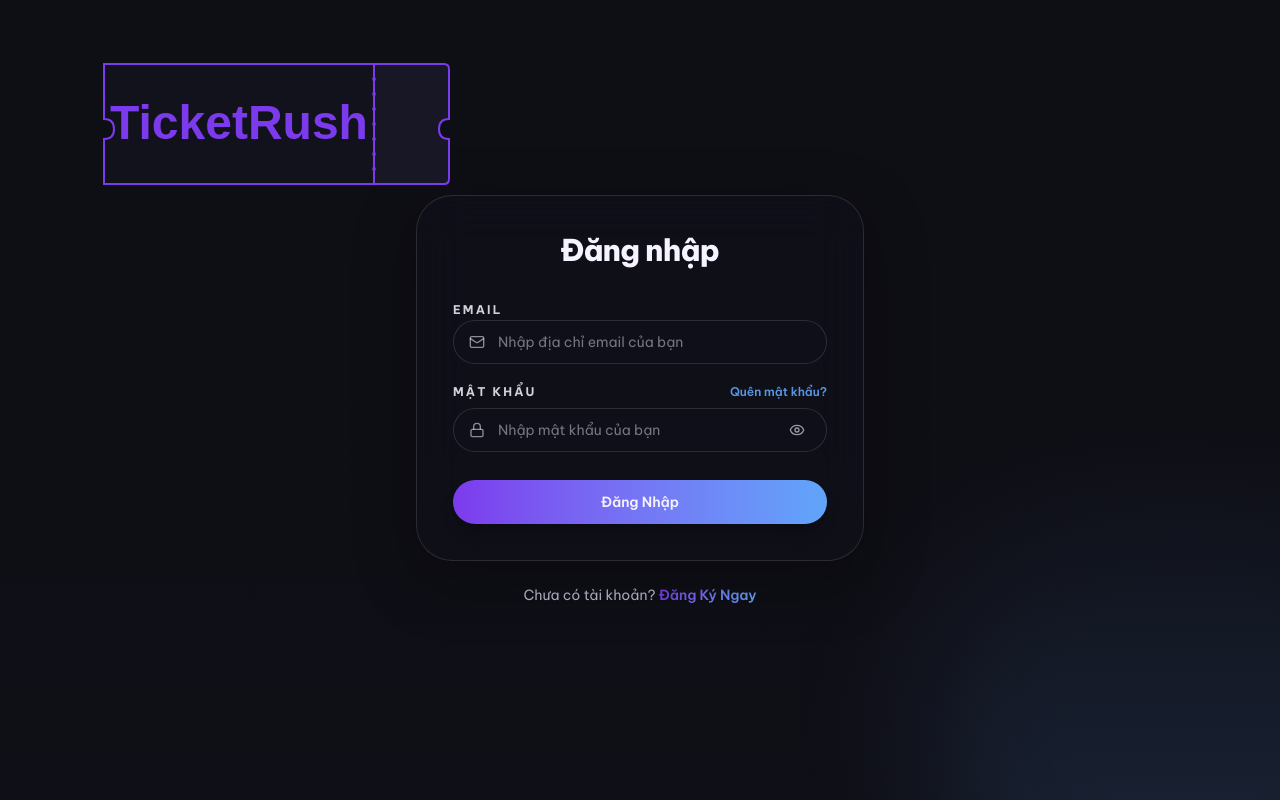
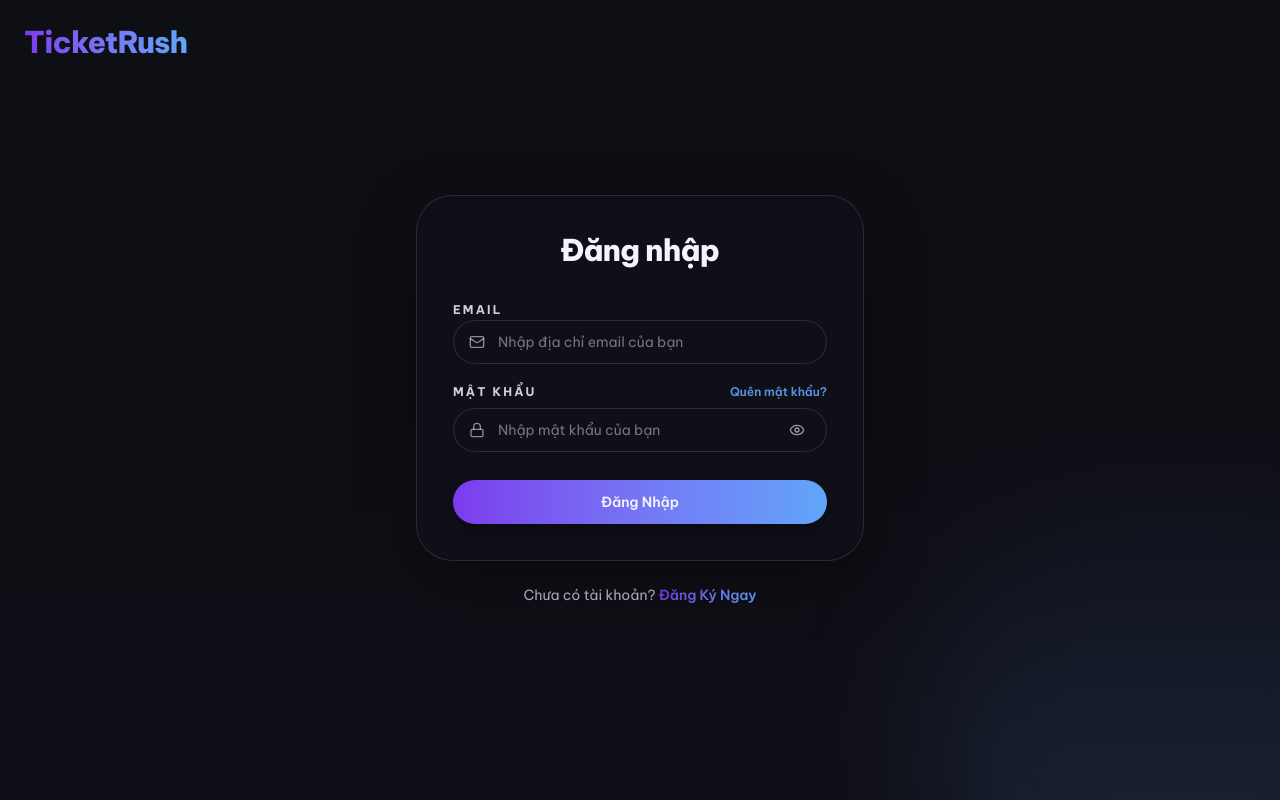
Before and after one commit to HieuPD123/TicketRush-Frontend, a Next.js app: page /login in a window 1280 px wide. Built offline with nearby package versions, Linux system fonts and the light colour scheme.

Commit message:
update logo

```diff
--- a/components/logo.tsx
+++ b/components/logo.tsx
@@ -1,274 +1,21 @@
-import { motion } from "framer-motion";
-import { useState } from "react";
+import Link from "next/link";
 
-interface LogoProps {
-  width?: number;
-  height?: number;
+type LogoProps = {
   className?: string;
-}
-
-export default function Logo({
-  width = 500,
-  height = 200,
-  className = ""
-}: LogoProps) {
-  const [isHovered, setIsHovered] = useState(false);
-
-  // Calculate scale factor based on default size (500x200)
-  const scale = Math.min(width / 500, height / 200);
-
+};
+export default function Logo({ className }: LogoProps) {
   return (
-    <div
-      className={`relative flex items-center justify-center cursor-pointer ${className}`}
-      style={{ width: `${width}px`, height: `${height}px` }}
-      onMouseEnter={() => setIsHovered(true)}
-      onMouseLeave={() => setIsHovered(false)}
+    <Link
+      href="/"
+      aria-label="TicketRush"
+      className={
+        "inline-flex select-none items-center font-extrabold tracking-tight transition hover:opacity-90 focus-visible:outline-none focus-visible:ring-4 focus-visible:ring-primary/20 " +
+        (className ?? "")
+      }
     >
-      {/* Wind effect particles container */}
-      <motion.div className="absolute inset-0 overflow-hidden pointer-events-none">
-        {isHovered && (
-          <>
-            {/* Horizontal wind streaks */}
-            {[...Array(12)].map((_, i) => (
-              <motion.div
-                key={`streak-${i}`}
-                className="absolute h-[2px] bg-gradient-to-r from-transparent via-white to-transparent"
-                style={{
-                  width: (80 + Math.random() * 120) * scale,
-                  left: -200 * scale,
-                  top: (30 + Math.random() * 100) * scale,
-                }}
-                initial={{ x: 0, opacity: 0 }}
-                animate={{
-                  x: [0, 700 * scale],
-                  opacity: [0, 0.8, 0.9, 0],
-                }}
-                transition={{
-                  duration: 0.4 + Math.random() * 0.2,
-                  delay: 0.15 + i * 0.02,
-                  ease: [0.4, 0, 0.2, 1],
-                }}
-              />
-            ))}
-
-            {/* Particle dots */}
-            {[...Array(8)].map((_, i) => (
-              <motion.div
-                key={`particle-${i}`}
-                className="absolute bg-white rounded-full"
-                style={{
-                  width: scale * 4,
-                  height: scale * 4,
-                  left: (250 + Math.random() * 50) * scale,
-                  top: (40 + Math.random() * 80) * scale,
-                }}
-                initial={{ scale: 0, opacity: 0 }}
-                animate={{
-                  x: [0, (100 + Math.random() * 150) * scale],
-                  y: [0, (-20 + Math.random() * 40) * scale],
-                  scale: [0, 1.5, 0.5, 0],
-                  opacity: [0, 1, 0.7, 0],
-                }}
-                transition={{
-                  duration: 0.5 + Math.random() * 0.3,
-                  delay: 0.2 + i * 0.03,
-                  ease: "easeOut",
-                }}
-              />
-            ))}
-
-            {/* Larger wind burst */}
-            <motion.div
-              className="absolute rounded-full bg-white/20 blur-xl"
-              style={{
-                width: 128 * scale,
-                height: 128 * scale,
-                left: 280 * scale,
-                top: 50 * scale,
-              }}
-              initial={{ scale: 0, opacity: 0 }}
-              animate={{
-                scale: [0, 2, 3],
-                opacity: [0, 0.3, 0],
-                x: [0, 150 * scale],
-              }}
-              transition={{
-                duration: 0.6,
-                delay: 0.15,
-                ease: "easeOut",
-              }}
-            />
-          </>
-        )}
-      </motion.div>
-
-      {/* Main ticket body */}
-      <motion.div className="absolute" style={{ transform: `scale(${scale})` }}>
-        <svg width="400" height="160" viewBox="0 0 400 160" className="overflow-visible">
-          <defs>
-            <filter id="sword-glow" x="-50%" y="-50%" width="200%" height="200%">
-              <feGaussianBlur stdDeviation="4" result="blur" />
-              <feMerge>
-                <feMergeNode in="blur" />
-                <feMergeNode in="SourceGraphic" />
-              </feMerge>
-            </filter>
-            <radialGradient id="flash-gradient">
-              <stop offset="0%" stopColor="#ffffff" stopOpacity="1" />
-              <stop offset="40%" stopColor="#7c3aed" stopOpacity="0.8" />
-              <stop offset="100%" stopColor="#7c3aed" stopOpacity="0" />
-            </radialGradient>
-          </defs>
-
-          {/* Main ticket part (remains after cut) */}
-          <motion.g
-            initial={{ x: 0, y: 0, scale: 1 }}
-            animate={{
-              x: isHovered ? [0, -6, 6, -3, 35] : 0,
-              y: isHovered ? [0, 3, -3, 2, 0] : 0,
-              scale: isHovered ? 1.05 : 1,
-            }}
-            transition={{
-              duration: 0.7,
-              delay: isHovered ? 0.15 : 0,
-              times: isHovered ? [0, 0.1, 0.2, 0.3, 1] : undefined,
-              ease: "easeOut"
-            }}
-            style={{ transformOrigin: "165px 80px" }}
-          >
-            {/* Ticket body */}
-            <path
-              d="M 30 20 L 300 20 L 300 140 L 30 140 L 30 95 Q 40 95 40 85 Q 40 75 30 75 Z"
-              fill="#12121c"
-              stroke="#7c3aed"
-              strokeWidth="2"
-            />
-
-            {/* Text */}
-            <text
-              x="165"
-              y="95"
-              textAnchor="middle"
-              fill="#7c3aed"
-              fontSize="48"
-              fontWeight="bold"
-              fontFamily="Arial, sans-serif"
-            >
-              TicketRush
-            </text>
-          </motion.g>
-
-          {/* Stub (the part that gets cut off) */}
-          <motion.g
-            initial={{ x: 0, y: 0, rotate: 0, opacity: 1 }}
-            animate={{
-              x: isHovered ? [0, 30, 180] : 0,
-              y: isHovered ? [0, -15, -60] : 0,
-              rotate: isHovered ? [0, 25, 75] : 0,
-              opacity: isHovered ? [1, 1, 0] : 1,
-            }}
-            transition={{
-              duration: 0.7,
-              delay: isHovered ? 0.15 : 0,
-              times: isHovered ? [0, 0.2, 1] : undefined,
-              ease: "easeOut"
-            }}
-            style={{ transformOrigin: "300px 80px" }}
-          >
-            <path
-              d="M 300 20 L 370 20 Q 375 20 375 25 L 375 75 Q 365 75 365 85 Q 365 95 375 95 L 375 135 Q 375 140 370 140 L 300 140 Z"
-              fill="#171726"
-              stroke="#7c3aed"
-              strokeWidth="2"
-            />
-
-            {/* Dashed line at intersection */}
-            <line
-              x1="300"
-              y1="20"
-              x2="300"
-              y2="140"
-              stroke="#7c3aed"
-              strokeWidth="2"
-              strokeDasharray="5,5"
-            />
-
-            {/* Perforation circles */}
-            {[35, 50, 65, 80, 95, 110, 125].map((y) => (
-              <circle
-                key={y}
-                cx="300"
-                cy={y}
-                r="2"
-                fill="#7c3aed"
-                opacity="0.8"
-              />
-            ))}
-          </motion.g>
-
-          {/* Slash Flash at intersection */}
-          <motion.circle
-            cx="300"
-            cy="80"
-            r="60"
-            fill="url(#flash-gradient)"
-            initial={{ scale: 0, opacity: 0 }}
-            animate={{
-              scale: isHovered ? [0, 1.5, 2.5] : 0,
-              opacity: isHovered ? [0, 1, 0] : 0,
-            }}
-            transition={{
-              duration: 0.25,
-              delay: isHovered ? 0.1 : 0,
-              ease: "easeOut"
-            }}
-            style={{ pointerEvents: "none" }}
-          />
-
-          {/* Cutting slash outer glow */}
-          <motion.path
-            d="M 340 -40 Q 300 80 260 200"
-            stroke="#7c3aed"
-            strokeWidth="10"
-            strokeLinecap="round"
-            fill="none"
-            filter="url(#sword-glow)"
-            initial={{ pathLength: 0, opacity: 0 }}
-            animate={{
-              pathLength: isHovered ? [0, 1] : 0,
-              opacity: isHovered ? [0, 1, 0] : 0,
-            }}
-            transition={{
-              duration: 0.25,
-              delay: isHovered ? 0.05 : 0,
-              ease: "easeOut",
-              opacity: { times: isHovered ? [0, 0.4, 1] : undefined }
-            }}
-            style={{ pointerEvents: "none" }}
-          />
-
-          {/* Cutting slash inner core */}
-          <motion.path
-            d="M 340 -40 Q 300 80 260 200"
-            stroke="#ffffff"
-            strokeWidth="3"
-            strokeLinecap="round"
-            fill="none"
-            initial={{ pathLength: 0, opacity: 0 }}
-            animate={{
-              pathLength: isHovered ? [0, 1] : 0,
-              opacity: isHovered ? [0, 1, 0] : 0,
-            }}
-            transition={{
-              duration: 0.25,
-              delay: isHovered ? 0.05 : 0,
-              ease: "easeOut",
-              opacity: { times: isHovered ? [0, 0.4, 1] : undefined }
-            }}
-            style={{ pointerEvents: "none" }}
-          />
-        </svg>
-      </motion.div>
-    </div>
+      <span className="bg-gradient-to-r from-primary to-secondary bg-clip-text text-transparent">
+        TicketRush
+      </span>
+    </Link>
   );
 }
--- a/components/navbar.tsx
+++ b/components/navbar.tsx
@@ -61,10 +61,7 @@ export default function NavBar() {
   return (
     <header className="fixed inset-x-0 top-0 z-50 border-b border-border bg-surface/55 backdrop-blur-xl">
       <div className="mx-auto flex h-20 max-w-6xl items-center gap-4 px-4 sm:px-6 lg:px-8">
-        <Logo
-          width={logoSize.width}
-          height={logoSize.height}
-        />
+        <Logo className="shrink-0 text-xl font-extrabold tracking-tight sm:text-2xl"/>
 
         <details className="group relative shrink-0">
           <summary className="group flex h-11 cursor-pointer list-none items-center gap-2 rounded-full px-3 text-sm font-medium text-foreground/80 transition hover:bg-surface-2/70 hover:text-foreground">
```
